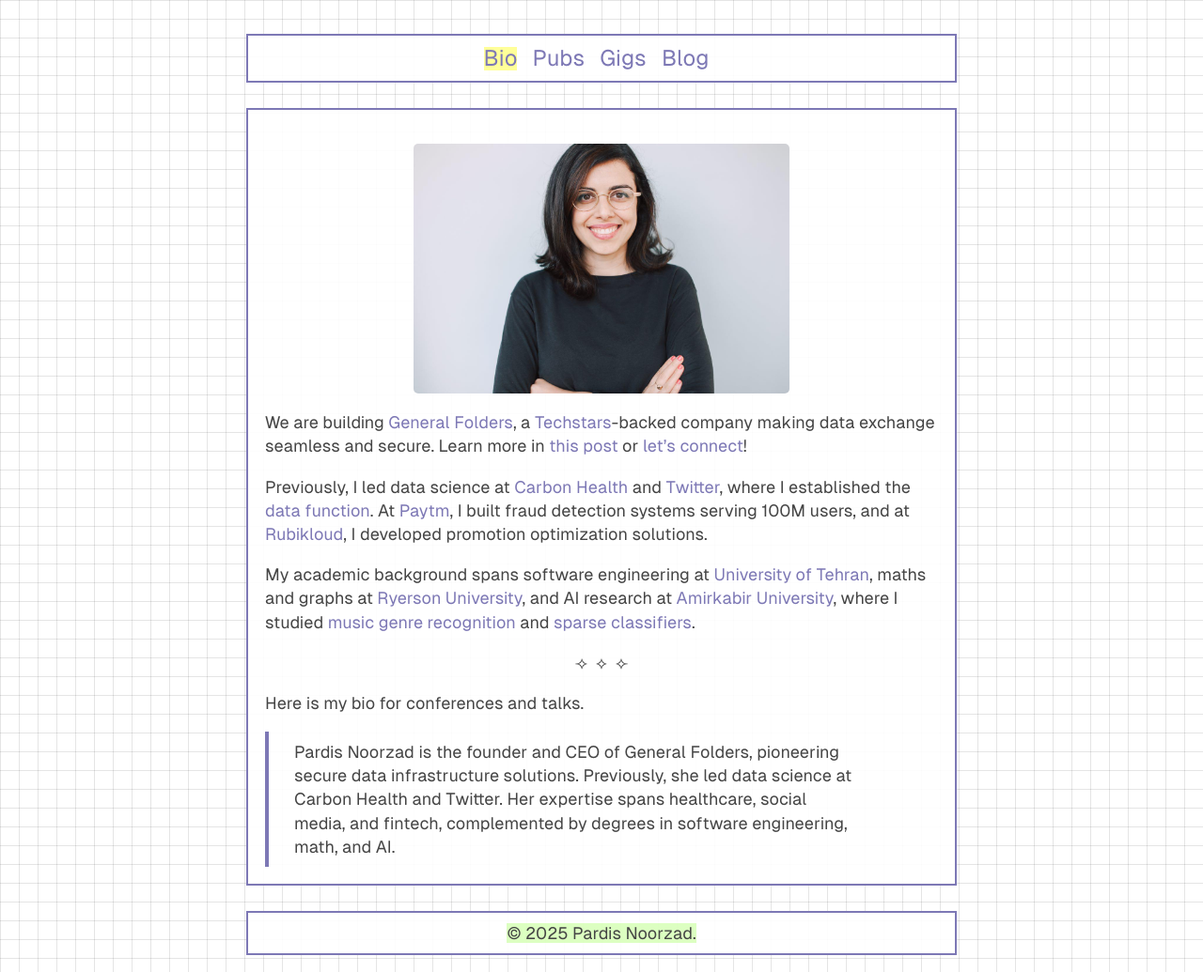
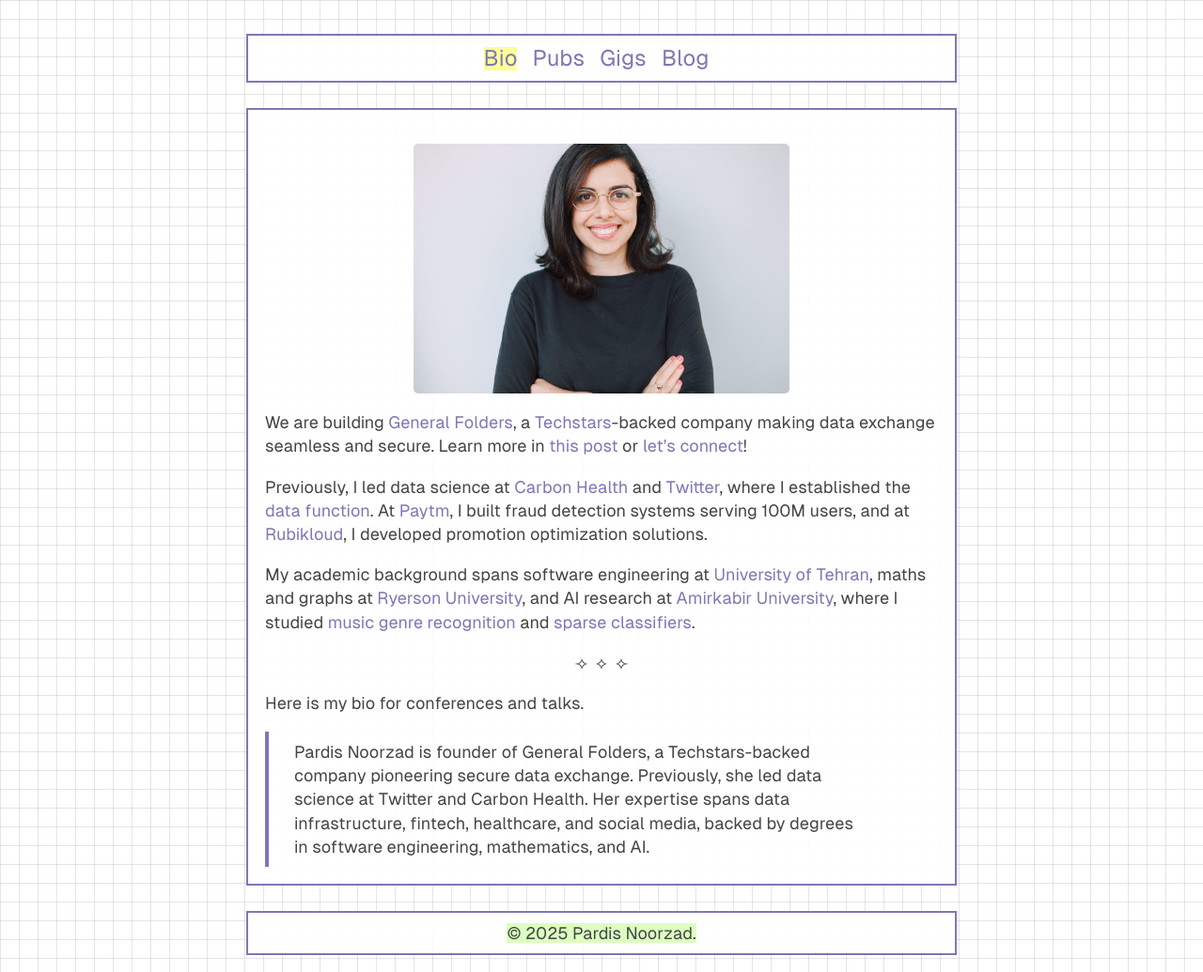
Before and after one commit to djpardis/djpardis.github.io, a Jekyll site: the page built from index.md, in a window 1280 px wide. Shown: the whole page at 94% size. Built offline with Jekyll 4.4.1, drawn with Linux system fonts in a browser that asks for light colours.

Commit message:
Update conference bio to be more concise and current

```diff
--- a/index.md
+++ b/index.md
@@ -35,7 +35,6 @@ and [sparse classifiers](/files/Noorzad2012b.pdf){:target="_blank" title="Effici
 
 Here is my bio for conferences and talks.
 
-> Pardis Noorzad is the founder and CEO of General Folders, pioneering
-> secure data infrastructure solutions. Previously, she led data science at Carbon Health and
-> Twitter. Her expertise spans healthcare, social media, and fintech, complemented by degrees in software engineering,
-> math, and AI.
+> Pardis Noorzad is founder of General Folders, a Techstars-backed company pioneering secure data exchange.
+> Previously, she led data science at Twitter and Carbon Health. Her expertise spans data infrastructure, fintech,
+> healthcare, and social media, backed by degrees in software engineering, mathematics, and AI.
```
